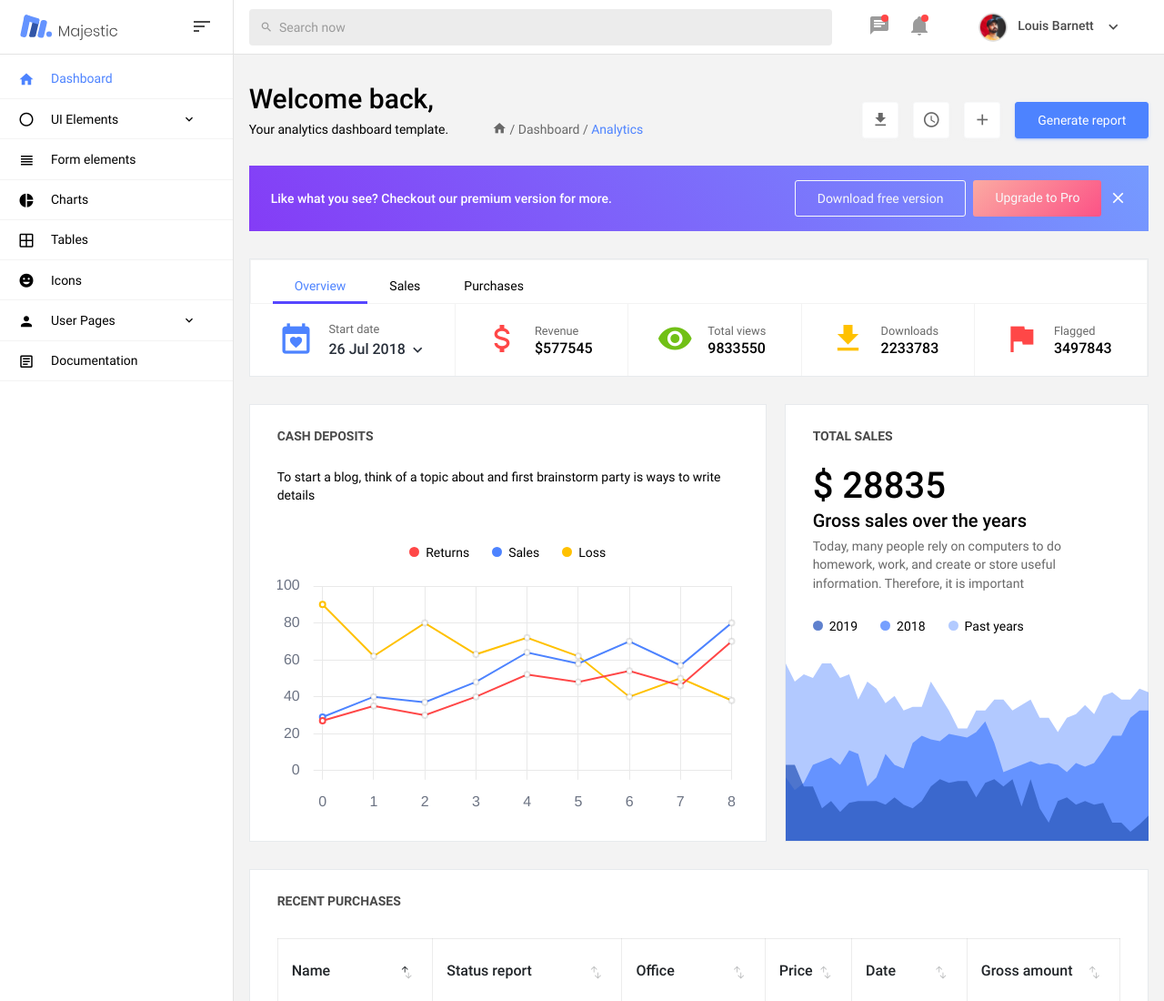
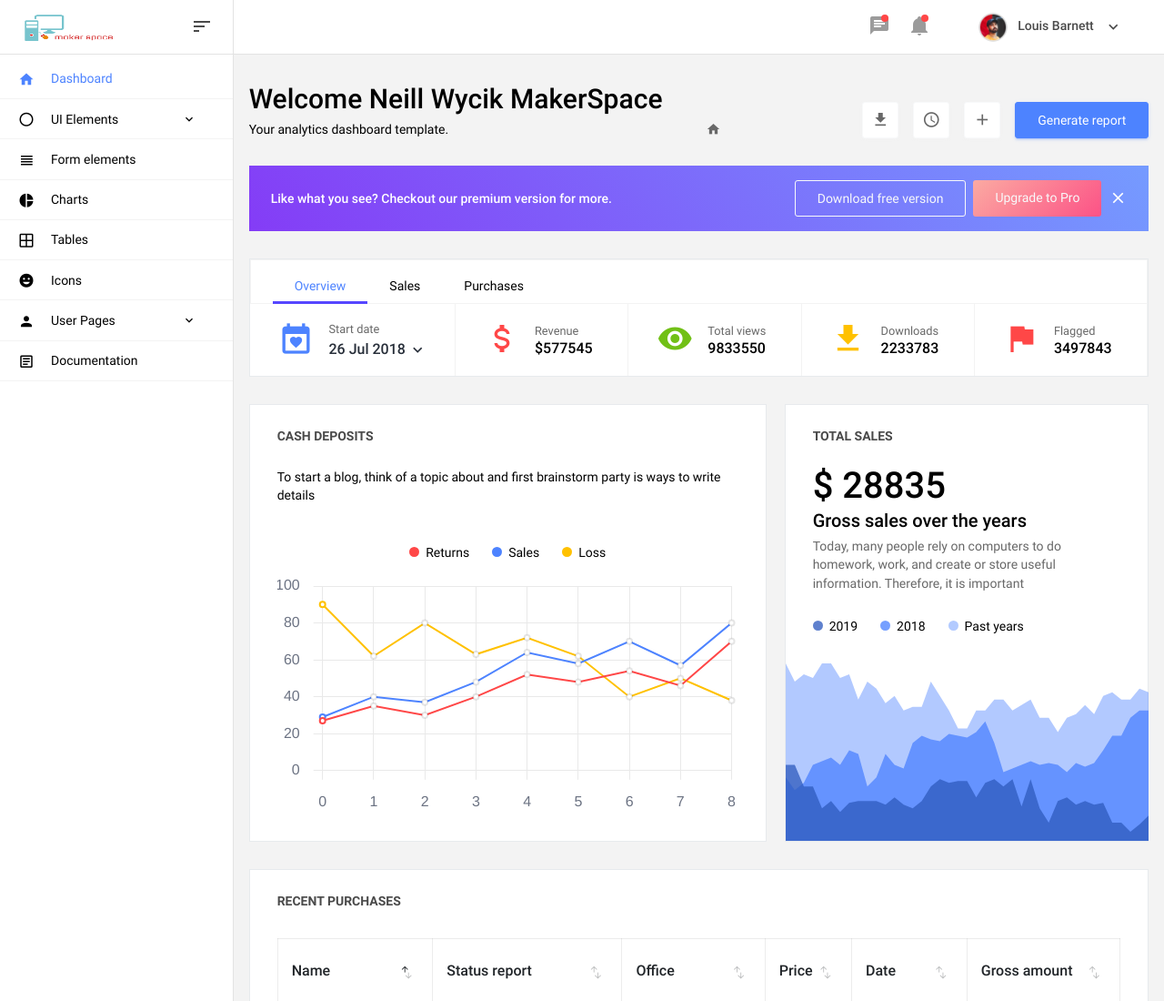
Before and after one commit to nwmakerspace/nwmakerspace.github.io, a website with bundled scripts: page index.html in a window 1280 px wide. Shown: the top 1100 px of the page at 91% size. Built offline with nearby package versions, Linux system fonts and the light colour scheme.

Commit message:
Editing some components

```diff
--- a/index.html
+++ b/index.html
@@ -5,7 +5,7 @@
   <!-- Required meta tags -->
   <meta charset="utf-8">
   <meta name="viewport" content="width=device-width, initial-scale=1, shrink-to-fit=no">
-  <title>Majestic Admin</title>
+  <title>Neill-Wycik MakerSpace</title>
   <!-- plugins:css -->
   <link rel="stylesheet" href="vendors/mdi/css/materialdesignicons.min.css">
   <link rel="stylesheet" href="vendors/base/vendor.bundle.base.css">
@@ -24,7 +24,7 @@
     <nav class="navbar col-lg-12 col-12 p-0 fixed-top d-flex flex-row">
       <div class="navbar-brand-wrapper d-flex justify-content-center">
         <div class="navbar-brand-inner-wrapper d-flex justify-content-between align-items-center w-100">
-          <a class="navbar-brand brand-logo" href="index.html"><img src="images/logo.svg" alt="logo"/></a>
+          <a class="navbar-brand brand-logo" href="index.html"><img src="images/logo.png" alt="logo"/></a>
           <a class="navbar-brand brand-logo-mini" href="index.html"><img src="images/logo-mini.svg" alt="logo"/></a>
           <button class="navbar-toggler navbar-toggler align-self-center" type="button" data-toggle="minimize">
             <span class="mdi mdi-sort-variant"></span>
@@ -32,18 +32,6 @@
         </div>
       </div>
       <div class="navbar-menu-wrapper d-flex align-items-center justify-content-end">
-        <ul class="navbar-nav mr-lg-4 w-100">
-          <li class="nav-item nav-search d-none d-lg-block w-100">
-            <div class="input-group">
-              <div class="input-group-prepend">
-                <span class="input-group-text" id="search">
-                  <i class="mdi mdi-magnify"></i>
-                </span>
-              </div>
-              <input type="text" class="form-control" placeholder="Search now" aria-label="search" aria-describedby="search">
-            </div>
-          </li>
-        </ul>
         <ul class="navbar-nav navbar-nav-right">
           <li class="nav-item dropdown mr-1">
             <a class="nav-link count-indicator dropdown-toggle d-flex justify-content-center align-items-center" id="messageDropdown" href="#" data-toggle="dropdown">
@@ -241,13 +229,11 @@
               <div class="d-flex justify-content-between flex-wrap">
                 <div class="d-flex align-items-end flex-wrap">
                   <div class="mr-md-3 mr-xl-5">
-                    <h2>Welcome back,</h2>
+                    <h2>Welcome Neill Wycik MakerSpace</h2>
                     <p class="mb-md-0">Your analytics dashboard template.</p>
                   </div>
                   <div class="d-flex">
                     <i class="mdi mdi-home text-muted hover-cursor"></i>
-                    <p class="text-muted mb-0 hover-cursor">&nbsp;/&nbsp;Dashboard&nbsp;/&nbsp;</p>
-                    <p class="text-primary mb-0 hover-cursor">Analytics</p>
                   </div>
                 </div>
                 <div class="d-flex justify-content-between align-items-end flex-wrap">
```
Also changed, not shown: images/logo.png (added).
